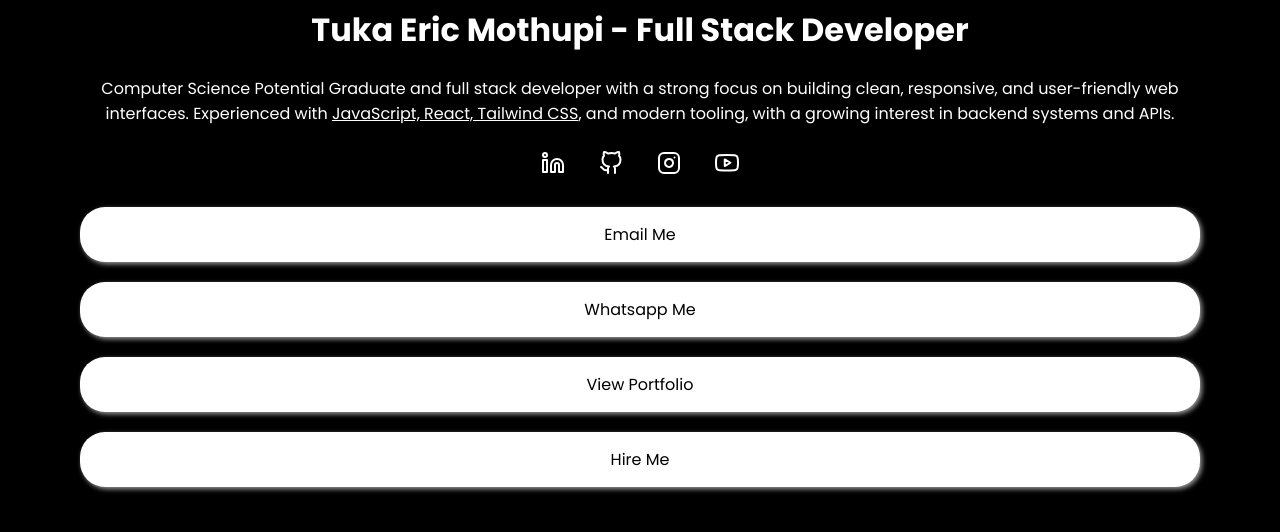
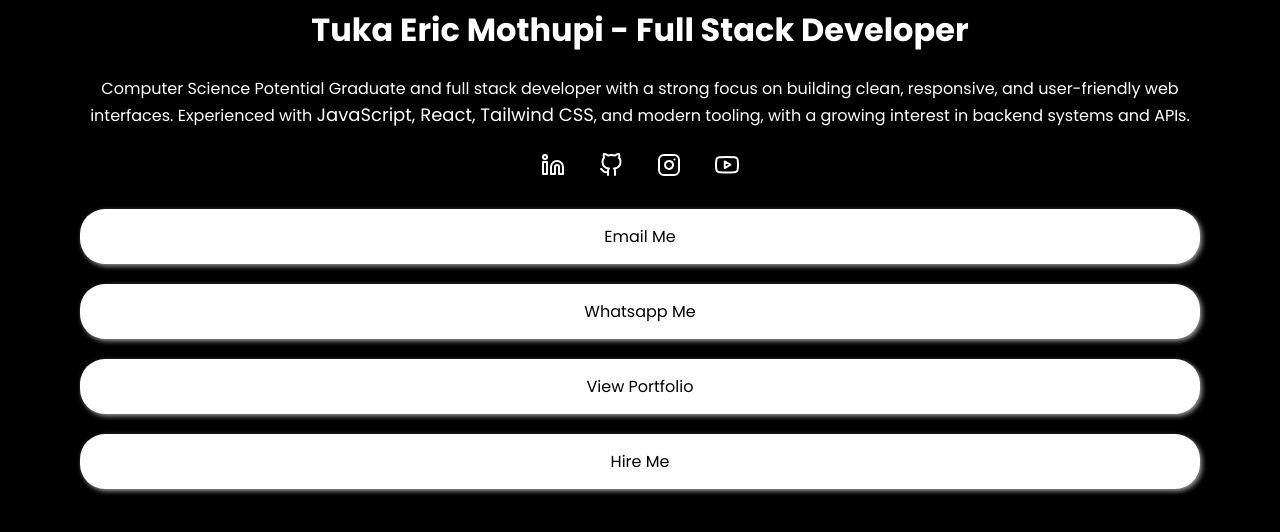
Before and after one commit to Latoure341/Virtual-Card, a plain HTML site: page index.html in a window 1280 px wide. In both pictures the pointer is over the link "JavaScript, React, Tailwind CSS". Shown: the part 382-914 px from the top of the page. Drawn offline with nearby package versions, Linux system fonts and the light colour scheme.

Commit message:
Enhance link styles with hover effects and cursor changes

```diff
--- a/style.css
+++ b/style.css
@@ -16,6 +16,16 @@ body {
 }
 p {
     font-size: medium;
+}
+a {
+    text-decoration: none;
+    cursor: pointer;
+}
+a:hover {
+    font-size: large;
+    outline:2px;
+    outline-color: white;
+    transition: 0.9s;
 }
 .socials {
     margin-top: 20px;
@@ -43,4 +53,5 @@ p {
     background-color: grey;
     color: white;
     transition: 0.9s;
+    cursor: pointer;
 }
```
